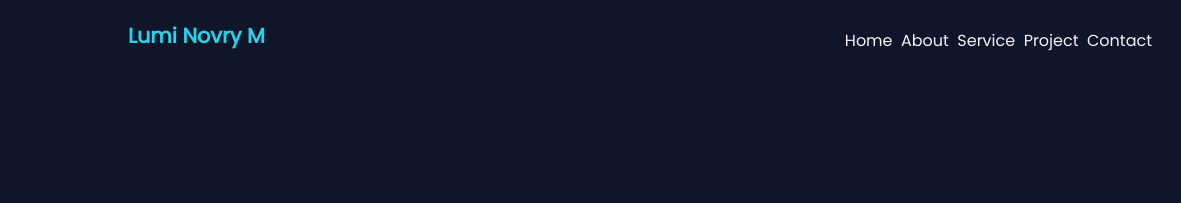
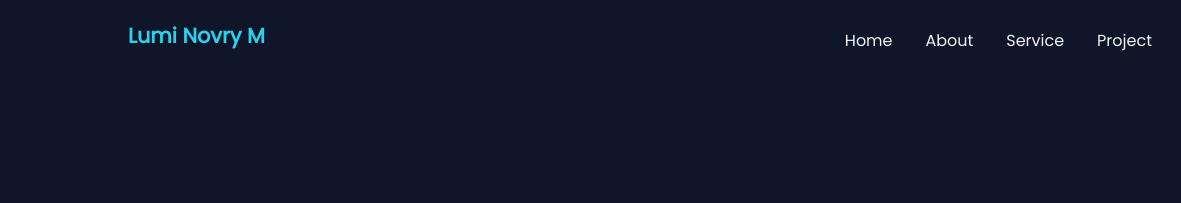
Before and after one commit to LumiNovryM/Simple-Portfolio, a plain HTML site: page index.html in a window 1280 px wide. Shown: the top 203 px of the page, 0-1181 px from the left. Drawn offline with nearby package versions, Linux system fonts and the light colour scheme.

Commit message:
Update index.html

```diff
--- a/index.html
+++ b/index.html
@@ -45,7 +45,6 @@
                 <li><a href="#About">About</a></li>
                 <li><a href="#Service">Service</a></li>
                 <li><a href="#Project">Project</a></li>
-                <li><a href="#Contact">Contact</a></li>
             </ul>
             <img src="Image/sun.png" id="icon">
         </nav>
```
